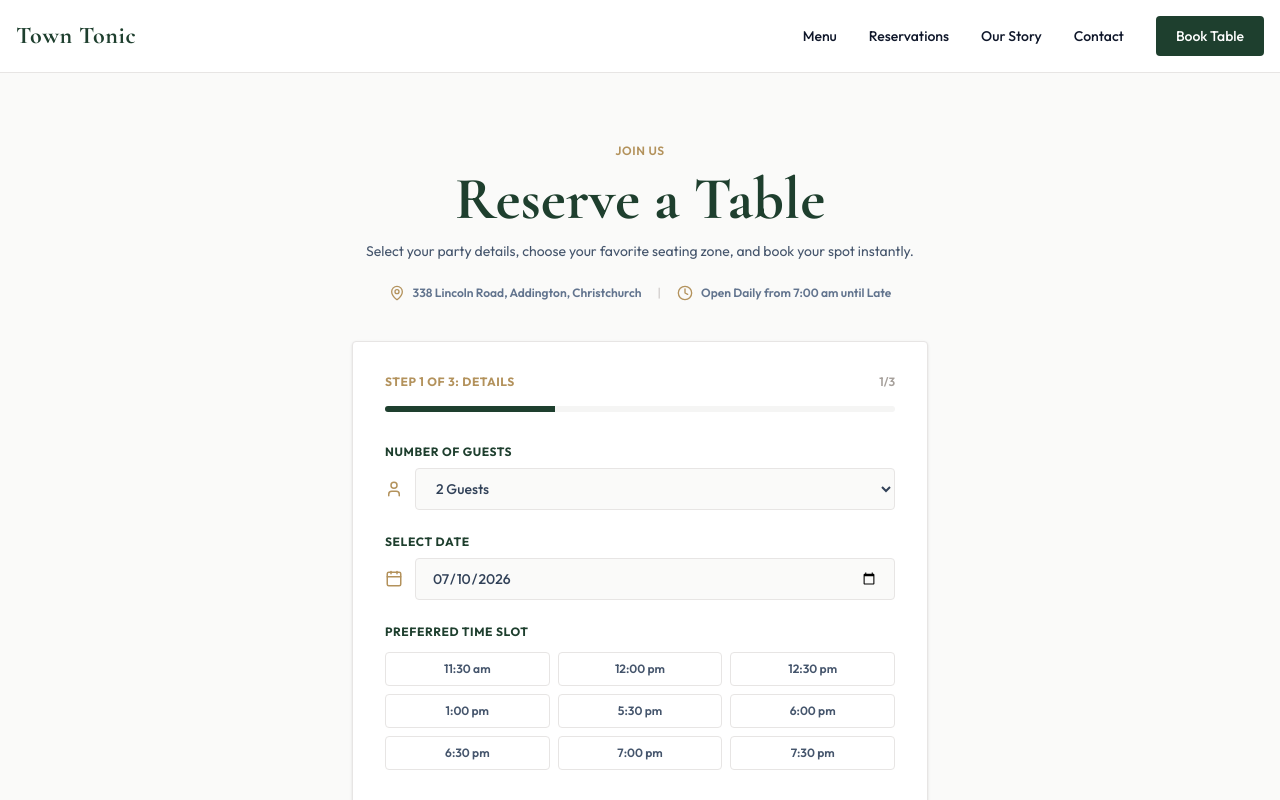
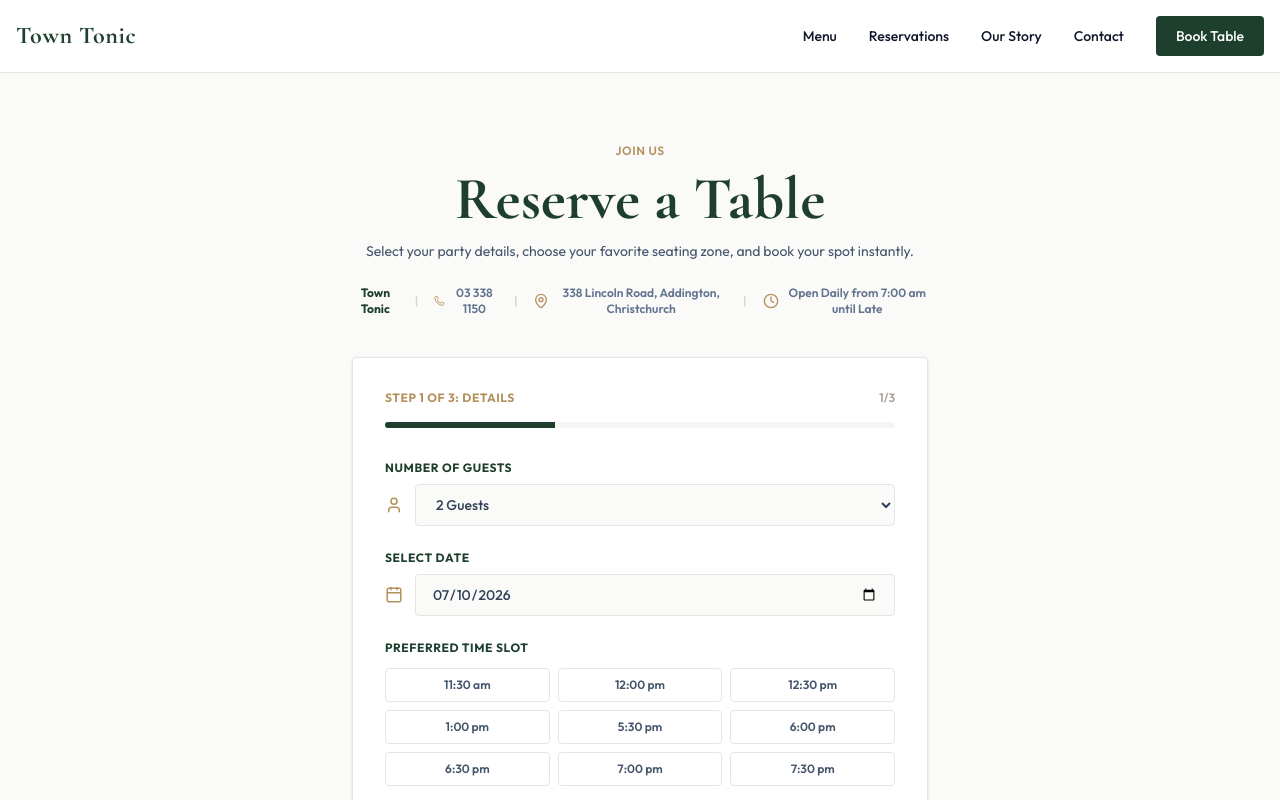
Before and after one commit to jijinexp/towntonic-demo-site, a Next.js app: page /reservations in a window 1280 px wide. Shown: the top 800 px of the page. Built offline with nearby package versions, Linux system fonts and the light colour scheme.

Commit message:
feat: complete Task 5 reservation dates validation and visible NAP-H page details

```diff
--- a/app/reservations/page.tsx
+++ b/app/reservations/page.tsx
@@ -1,5 +1,5 @@
 import BookingWizard from "@/components/booking-wizard";
-import { MapPin, Clock } from "lucide-react";
+import { MapPin, Clock, Phone } from "lucide-react";
 
 export const metadata = {
   title: "Table Reservations - Town Tonic Christchurch",
@@ -15,12 +15,21 @@ export default function ReservationsPage() {
         <p className="text-slate-600 text-sm mb-6">
           Select your party details, choose your favorite seating zone, and book your spot instantly.
         </p>
+
+        {/* Visible NAP-H Details */}
         <div className="flex flex-col sm:flex-row items-center justify-center gap-4 text-xs font-semibold text-slate-500">
+          <span className="text-primary font-bold">Town Tonic</span>
+          <span className="hidden sm:inline text-stone-300">|</span>
+          <a href="tel:+6433381150" className="hover:text-gold transition-colors flex items-center gap-1.5">
+            <Phone size={14} className="text-gold" />
+            <span>03 338 1150</span>
+          </a>
+          <span className="hidden sm:inline text-stone-300">|</span>
           <a
             href="https://maps.google.com/?q=338+Lincoln+Road,+Addington,+Christchurch"
             target="_blank"
             rel="noopener noreferrer"
-            className="flex items-center gap-2 hover:underline hover:text-gold transition-colors"
+            className="hover:text-gold transition-colors flex items-center gap-1.5"
           >
             <MapPin size={16} className="text-gold shrink-0" />
             <span>338 Lincoln Road, Addington, Christchurch</span>
--- a/components/booking-wizard.tsx
+++ b/components/booking-wizard.tsx
@@ -54,6 +54,15 @@ export default function BookingWizard() {
   }, []);
 
   const handleStep1Next = () => {
+    if (!date) {
+      setError("Please select a dining date.");
+      return;
+    }
+    const todayStr = getLocalDateString();
+    if (date < todayStr) {
+      setError("Please select a current or future dining date.");
+      return;
+    }
     if (!time) {
       setError("Please select a dining time slot.");
       return;
@@ -193,7 +202,7 @@ export default function BookingWizard() {
                 <label
                   key={sz.id}
                   htmlFor={`zone-${sz.id}`}
-                  className={`p-4 border rounded cursor-pointer block transition-all ${
+                  className={`p-4 border rounded cursor-pointer block transition-all focus-within:ring-2 focus-within:ring-primary ${
                     zone === sz.id
                       ? "border-gold bg-stone-50/50"
                       : "border-stone-200 bg-white hover:bg-stone-50"
@@ -245,6 +254,7 @@ export default function BookingWizard() {
               id="booking-name"
               type="text"
               required
+              autoComplete="name"
               value={name}
               onChange={(e) => setName(e.target.value)}
               placeholder="e.g. John Doe"
@@ -258,6 +268,7 @@ export default function BookingWizard() {
               id="booking-phone"
               type="tel"
               required
+              autoComplete="tel"
               value={phone}
               onChange={(e) => setPhone(e.target.value)}
               placeholder="e.g. 021 234 567"
@@ -271,6 +282,7 @@ export default function BookingWizard() {
               id="booking-email"
               type="email"
               required
+              autoComplete="email"
               value={email}
               onChange={(e) => setEmail(e.target.value)}
               placeholder="e.g. john@example.com"
```
